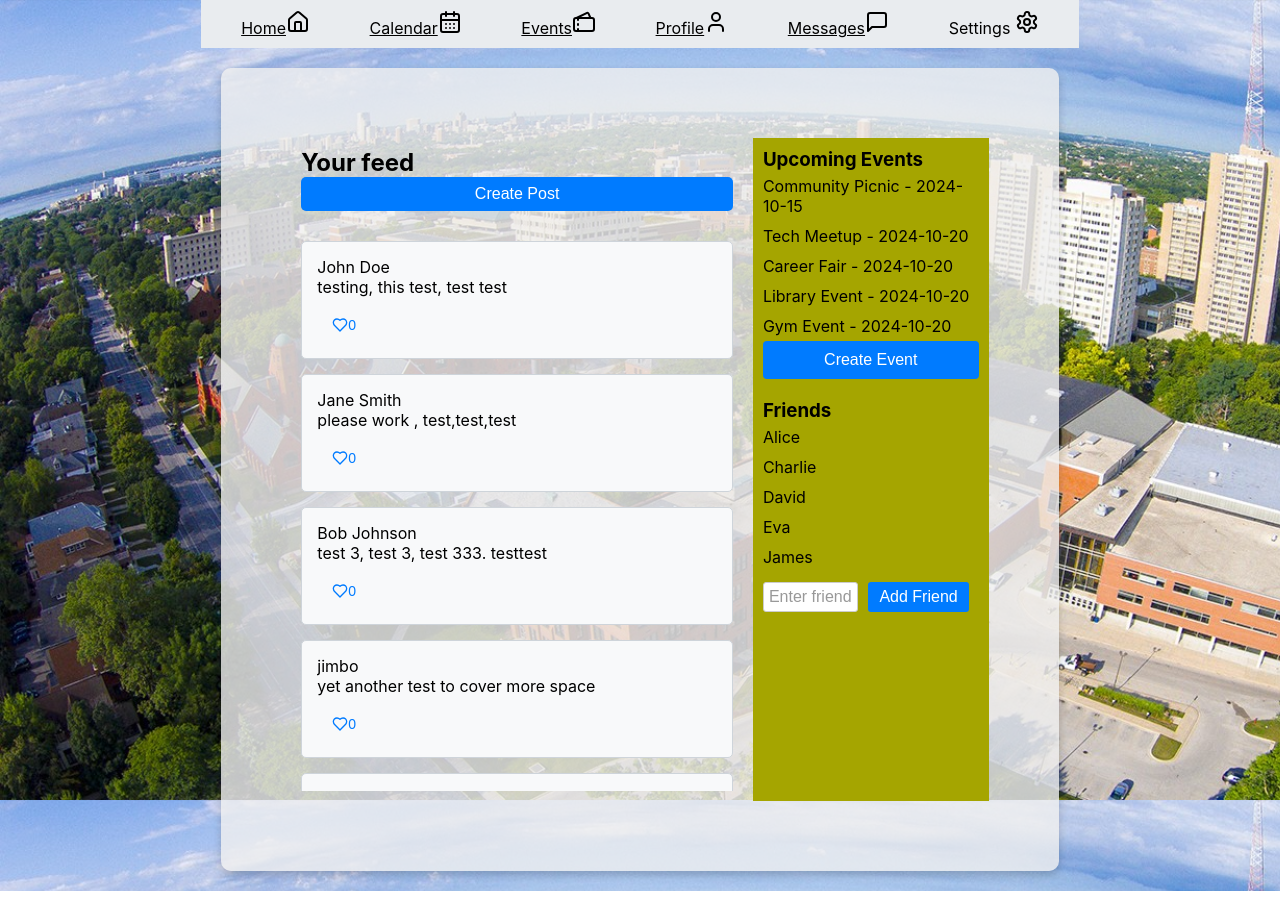
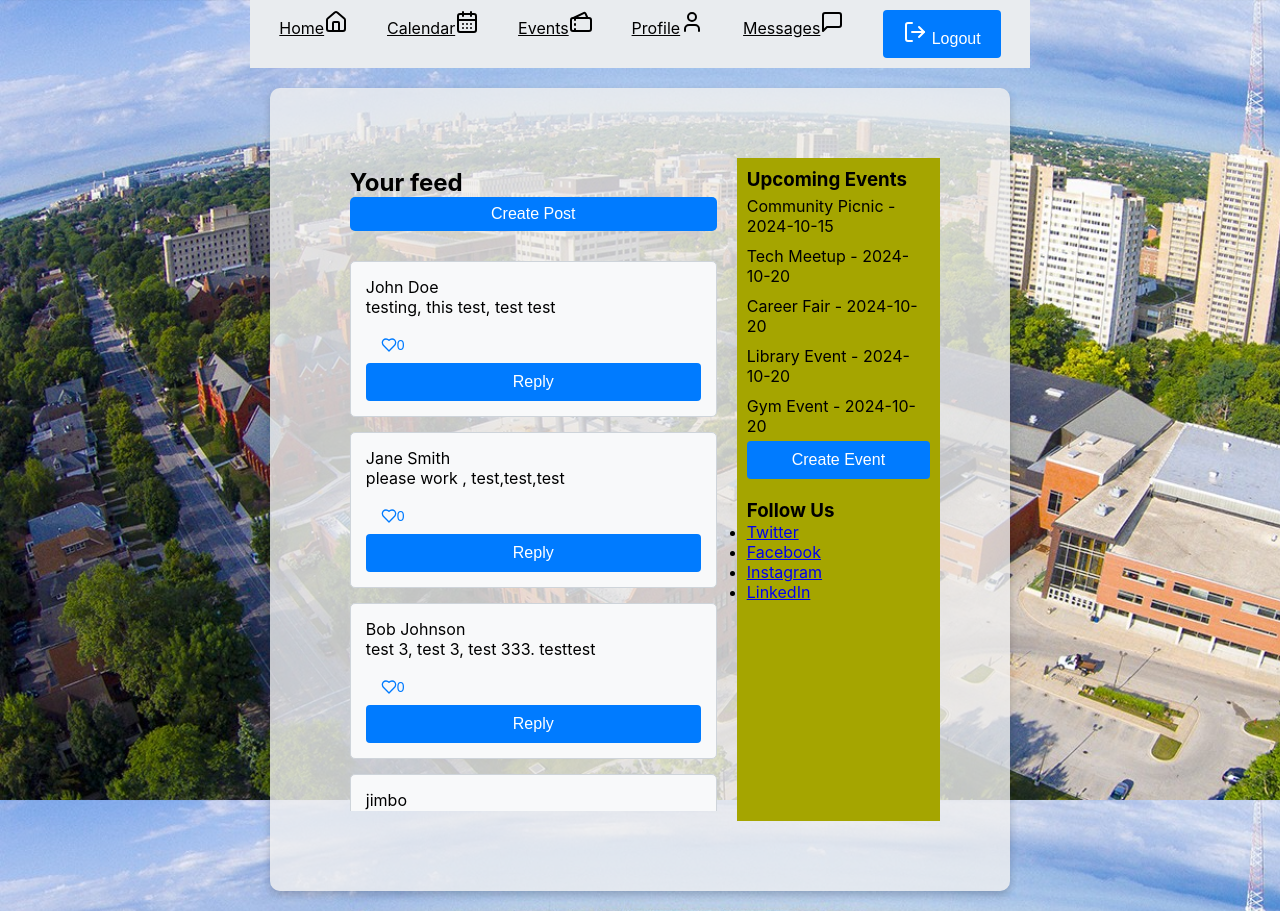
Before and after one commit to Svedek/capstone-social-media-app, a React (Create React App) app in the folder client/: page /home in a window 1280 px wide. Built offline with nearby package versions, Linux system fonts and the light colour scheme.

Commit message:
Update HomePage.jsx

```diff
--- a/client/src/Components/HomePage/HomePage.jsx
+++ b/client/src/Components/HomePage/HomePage.jsx
@@ -1,31 +1,38 @@
 import React, { useState, useEffect, useRef } from 'react';
-import { Link } from 'react-router-dom';
+import { Link,useNavigate  } from 'react-router-dom';
 import './HomePage.css';
-import { Home, User, MessageSquare, CalendarDays, Tickets, Settings, Heart } from 'lucide-react';
-const Taskbar = ({ isDarkMode, toggleDarkMode }) => {
+import { Home, User, MessageSquare, CalendarDays, Tickets, Heart,LogOut} from 'lucide-react';
+
+const Taskbar = () => {
+  const navigate = useNavigate();
+
+  const handleLogout = () => {
+    // Add any logout logic here
+    sessionStorage.clear(); // Example of clearing session data
+
+    // Redirect to login page and replace history to prevent back navigation
+    navigate('/', { replace: true });
+  };
+
   return (
     <nav className="navbar">
       <ul>
         <li><Link to="/home">Home</Link><Home size={24} /></li>
-        <li><Link to="/calendar">Calendar</Link><CalendarDays size={24} /></li>
+        <li><Link to="/calender">Calendar</Link><CalendarDays size={24} /></li>
         <li><Link to="/events">Events</Link><Tickets size={24} /></li>
         <li><Link to="/profile">Profile</Link><User size={24} /></li>
         <li><Link to="/messages">Messages</Link><MessageSquare size={24} /></li>
         <li>
-          <div className="settings">
-            <span onClick={toggleDarkMode}>Settings <Settings size={24} /></span>
-            <div className="dropdown">
-              <button onClick={toggleDarkMode}>
-                {isDarkMode ? 'Light Mode' : 'Dark Mode'}
-              </button>
-            </div>
-          </div>
+          <button onClick={handleLogout} className="logout-button">
+            <LogOut size={24} /> Logout
+          </button>
         </li>
       </ul>
     </nav>
   );
 };
-const PostsFeed = ({ posts, handleLikeToggle, toggleModal }) => {
+
+const PostsFeed = ({ posts, handleLikeToggle, toggleModal, handleOpenComments }) => {
   const [displayedPosts, setDisplayedPosts] = useState([]);
   const [page, setPage] = useState(1);
   const [loading, setLoading] = useState(false);
@@ -51,7 +58,7 @@ const PostsFeed = ({ posts, handleLikeToggle, toggleModal }) => {
     setLoading(true);
     setTimeout(() => {
       const nextPage = page + 1;
-      const startIndex = (page) * postsPerPage;
+      const startIndex = page * postsPerPage;
       const endIndex = startIndex + postsPerPage;
       const newPosts = posts.slice(startIndex, endIndex);
 
@@ -86,6 +93,12 @@ const PostsFeed = ({ posts, handleLikeToggle, toggleModal }) => {
             >
               <Heart size={16} /> {post.likes}
             </button>
+            <button
+              className="comment-button"
+              onClick={() => handleOpenComments(post.id)}
+            >
+              Reply
+            </button>
           </div>
         ))}
         {loading && (
@@ -104,6 +117,39 @@ const PostsFeed = ({ posts, handleLikeToggle, toggleModal }) => {
   );
 };
 
+
+///reply overlay
+const CommentOverlay = ({ post, closeOverlay }) => {
+  return (
+    <div className="comment-overlay">
+      <div className="comment-overlay-content">
+        <button className="close-button" onClick={closeOverlay}>
+          &times;
+        </button>
+        <h3>Comments for "{post.content}"</h3>
+        <div className="comments-section">
+          {post.comments.map((comment, index) => (
+            <div key={index} className="comment-item">
+              <div className="comment-author">{comment.author}</div>
+              <div className="comment-text">{comment.text}</div>
+            </div>
+          ))}
+        </div>
+        <textarea
+          placeholder="Write a reply..."
+          rows="3"
+          className="reply-textarea"
+        ></textarea>
+        <button className="submit-reply-button">Reply</button>
+      </div>
+    </div>
+  );
+};
+
+
+
+
+
 const Sidebar = ({ events, friends, newFriend, setNewFriend, handleAddFriend }) => {
   return (
     <div className="sidebar">
@@ -119,59 +165,73 @@ const Sidebar = ({ events, friends, newFriend, setNewFriend, handleAddFriend })
         </Link>
       </div>
 
-      <div className="friends">
-        <h3>Friends</h3>
+
+      <div className="social-media">
+        <h3>Follow Us</h3>
         <ul>
-          {friends.map(friend => (
-            <li key={friend}>{friend}</li>
-          ))}
+          <li><a href="https://x.com/UWM?ref_src=twsrc%5Egoogle%7Ctwcamp%5Eserp%7Ctwgr%5Eauthor" target="_blank" rel="noopener noreferrer"> Twitter</a></li>
+          <li><a href="https://www.facebook.com/UWMilwaukee/" target="_blank" rel="noopener noreferrer"> Facebook</a></li>
+          <li><a href="https://www.instagram.com/uwmilwaukee/" target="_blank" rel="noopener noreferrer"> Instagram</a></li>
+          <li><a href="https://www.linkedin.com/school/uwmilwaukee/" target="_blank" rel="noopener noreferrer"> LinkedIn</a></li>
         </ul>
-        <form onSubmit={handleAddFriend} className="add-friend-form">
-          <input
-            type="text"
-            value={newFriend}
-            onChange={(e) => setNewFriend(e.target.value)}
-            placeholder="Enter friend's name"
-          />
-          <button type="submit">Add Friend</button>
-        </form>
       </div>
     </div>
   );
 };
+
 const HomePage = () => {
-  const [friends, setFriends] = useState(['Alice', 'Charlie', 'David', 'Eva', 'James']);
-  const [newFriend, setNewFriend] = useState('');
   const [isDarkMode, setIsDarkMode] = useState(false);
   const [isModalOpen, setIsModalOpen] = useState(false);
-  const [postContent, setPostContent] = useState('');
+  const [isCommentOpen, setIsCommentOpen] = useState(false);
+  const [activePost, setActivePost] = useState(null);
+  const [postContent, setPostContent] = useState("");
   const [postImage, setPostImage] = useState(null);
+
   const maxCharacters = 300;
 
   const [posts, setPosts] = useState([
-    { id: 1, author: 'John Doe', content: 'testing, this test, test test', likes: 0  },
-    { id: 2, author: 'Jane Smith', content: 'please work , test,test,test', likes: 0  },
-    { id: 3, author: 'Bob Johnson', content: 'test 3, test 3, test 333. testtest' , likes: 0 },
-    { id: 4, author: 'jimbo', content: 'yet another test to cover more space', likes: 0  },
-    { id: 5, author: 'jimbos brother', content: 'yet another test to cover more space', likes: 0  },
-    { id: 6, author: 'John', content: 'yet another test to cover more space' , likes: 0 },
-    { id: 7, author: 'Anon number1', content: 'yet another test to cover more space', likes: 0  },
-    { id: 8, author: 'Anon number2', content: 'yet another test to cover more space' , likes: 0 },
-    { id: 9, author: 'Anon number3', content: 'yet another test to cover more space' , likes: 0 },
-    { id: 10, author: 'Anon number4', content: 'yet another test to cover more space' , likes: 0 },
-    { id: 11, author: 'Anon number3', content: 'yet another test to cover more space' , likes: 0 },
-    { id: 12, author: 'Anon number4', content: 'yet another test to cover more space' , likes: 0 },
-    { id: 13, author: 'Anon number3', content: 'yet another test to cover more space' , likes: 0 },
-    { id: 14, author: 'Anon number4', content: 'yet another test to cover more space' , likes: 0 },
-    { id: 15, author: 'Anon number3', content: 'yet another test to cover more space' , likes: 0 },
-    { id: 16, author: 'Anon number4', content: 'yet another test to cover more space' , likes: 0 },
-    { id: 17, author: 'Anon number3', content: 'yet another test to cover more space' , likes: 0 },
-    { id: 18, author: 'Anon number4', content: 'yet another test to cover more space' , likes: 0 },
-    { id: 19, author: 'Anon number3', content: 'yet another test to cover more space' , likes: 0 },
-    { id: 20, author: 'Anon number4', content: 'yet another test to cover more space' , likes: 0 },
-    { id: 21, author: 'Anon number3', content: 'yet another test to cover more space' , likes: 0 },
-    { id: 22, author: 'Anon number4', content: 'yet another test to cover more space' , likes: 0 },
-    { id: 23, author: 'Anon number3', content: 'yet another test to cover more space' , likes: 0 },
+    { id: 1, author: 'John Doe', content: 'testing, this test, test test', likes: 0  ,  comments: [
+      { author: "joinon", text: "does this commetn work" },
+      { author: "rahhh", text: "RAHHHHHHHHHHHHHHH" },
+      {
+        author: "john",
+        text: "DOES THIS ONE WROK  "
+      },
+      {
+        author: "jimbo",
+        text: "SPACING TESTTT , TEST ,TEST"
+      },
+      {
+        author: "jombo",
+        text: " MONEY MNOEY MONEY"
+      },
+      {
+        author: "jombo",
+        text: " MONEY MNOEY MONEY"
+      }
+    ],
+  },
+    { id: 2, author: 'Jane Smith', content: 'please work , test,test,test', likes: 0 , comments: []  },
+    { id: 3, author: 'Bob Johnson', content: 'test 3, test 3, test 333. testtest' , likes: 0, comments: []  },
+    { id: 4, author: 'jimbo', content: 'yet another test to cover more space', likes: 0 , comments: []  },
+    { id: 5, author: 'jimbos brother', content: 'yet another test to cover more space', likes: 0, comments: [] },
+    { id: 6, author: 'John', content: 'yet another test to cover more space' , likes: 0, comments: []  },
+    { id: 7, author: 'Anon number1', content: 'yet another test to cover more space', likes: 0 , comments: []  },
+    { id: 8, author: 'Anon number2', content: 'yet another test to cover more space' , likes: 0, comments: []  },
+    { id: 9, author: 'Anon number3', content: 'yet another test to cover more space' , likes: 0 , comments: [] },
+    { id: 10, author: 'Anon number4', content: 'yet another test to cover more space' , likes: 0 , comments: [] },
+    { id: 11, author: 'Anon number3', content: 'yet another test to cover more space' , likes: 0, comments: []  },
+    { id: 12, author: 'Anon number4', content: 'yet another test to cover more space' , likes: 0 , comments: [] },
+    { id: 13, author: 'Anon number3', content: 'yet another test to cover more space' , likes: 0, comments: []  },
+    { id: 15, author: 'Anon number3', content: 'yet another test to cover more space' , likes: 0 , comments: [] },
+    { id: 16, author: 'Anon number4', content: 'yet another test to cover more space' , likes: 0 , comments: [] },
+    { id: 17, author: 'Anon number3', content: 'yet another test to cover more space' , likes: 0 , comments: [] },
+    { id: 18, author: 'Anon number4', content: 'yet another test to cover more space' , likes: 0 , comments: [] },
+    { id: 19, author: 'Anon number3', content: 'yet another test to cover more space' , likes: 0 , comments: [] },
+    { id: 20, author: 'Anon number4', content: 'yet another test to cover more space' , likes: 0 , comments: [] },
+    { id: 21, author: 'Anon number3', content: 'yet another test to cover more space' , likes: 0 , comments: [] },
+    { id: 22, author: 'Anon number4', content: 'yet another test to cover more space' , likes: 0 , comments: [] },
+    { id: 23, author: 'Anon number3', content: 'yet another test to cover more space' , likes: 0 , comments: [] },
     { id: 24, author: 'Anon number4', content: 'end' , likes: 0 },
 
   ]);
@@ -182,14 +242,21 @@ const HomePage = () => {
     { id: 4, name: 'Library Event', date: '2024-10-20' },
     { id: 5, name: 'Gym Event', date: '2024-10-20' },
   ];
-  const handleAddFriend = (e) => {
-    e.preventDefault();
-    if (newFriend.trim() !== '') {
-      setFriends([...friends, newFriend.trim()]);
-      setNewFriend('');
-    }
+
+  const handleOpenComments = (postId) => {
+    const post = posts.find((p) => p.id === postId);
+    setActivePost(post);
+    setIsCommentOpen(true);
   };
-
+  const handleAddComment = (postId, comment) => {
+    setPosts((prevPosts) =>
+      prevPosts.map((post) =>
+        post.id === postId
+          ? { ...post, comments: [...post.comments, comment] }
+          : post
+      )
+    );
+  };
   const toggleDarkMode = () => {
     setIsDarkMode((prevMode) => !prevMode);
   };
@@ -215,9 +282,22 @@ const HomePage = () => {
   };
 
   const handleSubmitPost = () => {
-    console.log("Post content:", postContent);
-    console.log("Post image:", postImage);
-    toggleModal();
+    if (postContent.trim() || postImage) {
+      setPosts((prevPosts) => [
+        ...prevPosts,
+        {
+          id: prevPosts.length + 1,
+          author: "You",
+          content: postContent,
+          image: postImage ? URL.createObjectURL(postImage) : null,
+          likes: 0,
+          comments: [],
+        },
+      ]);
+      setPostContent("");
+      setPostImage(null);
+      toggleModal();
+    }
   };
 
   const handleLikeToggle = (postId) => {
@@ -243,14 +323,9 @@ const HomePage = () => {
             posts={posts}
             handleLikeToggle={handleLikeToggle}
             toggleModal={toggleModal}
+            handleOpenComments={handleOpenComments}
           />
-          <Sidebar
-            events={events}
-            friends={friends}
-            newFriend={newFriend}
-            setNewFriend={setNewFriend}
-            handleAddFriend={handleAddFriend}
-          />
+          <Sidebar events={events} />
         </div>
       </div>
 
@@ -263,6 +338,14 @@ const HomePage = () => {
           handleSubmitPost={handleSubmitPost}
           toggleModal={toggleModal}
           maxCharacters={maxCharacters}
+        />
+      )}
+
+      {/* Comment overlay with the close function passed as prop */}
+      {isCommentOpen && activePost && (
+        <CommentOverlay
+          post={activePost}
+          closeOverlay={() => setIsCommentOpen(false)} // This is the function to close the overlay
         />
       )}
     </div>
```
